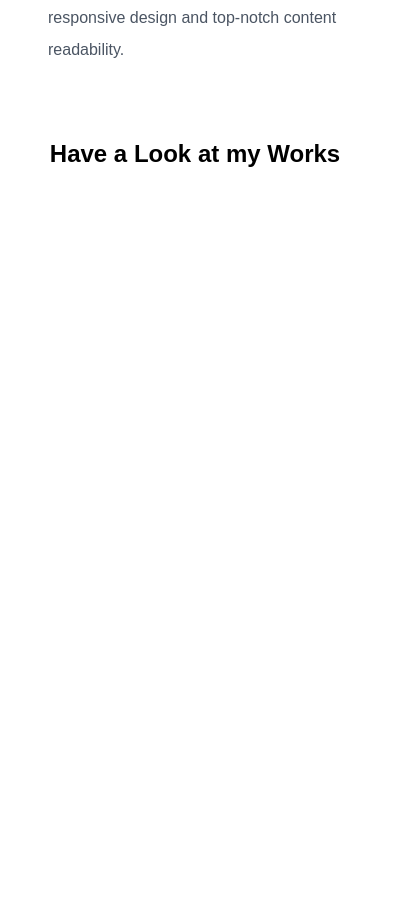
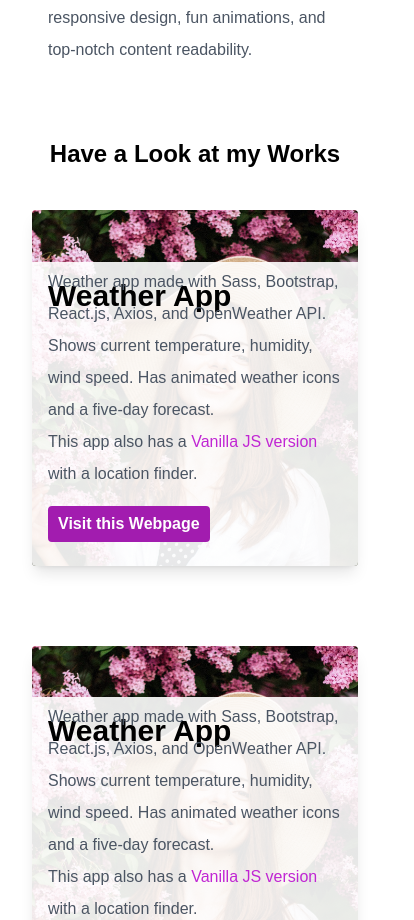
Before and after one commit to AleKoles/My-Portfolio, a Next.js app: page / in a window 390 px wide. Shown: the part 1080-2000 px from the top of the page, 414 px wide, since content can reach past the window. Before the commit the page ends 1258 px from the top, so only its background shows below. Built offline with nearby package versions, Linux system fonts and the light colour scheme.

Commit message:
feat: add projects component

```diff
--- a/pages/index.tsx
+++ b/pages/index.tsx
@@ -4,6 +4,7 @@ import { BsFillMoonStarsFill } from "react-icons/bs";
 import Image from "next/image";
 import avatar from "../public/Kolesnikova.jpg";
 import Tabs from "./tabs";
+import Works from "./works";
 
 export default function Home() {
   return (
@@ -23,8 +24,6 @@ export default function Home() {
               <li className="mt-1 cursor-pointer">
                 <BsFillMoonStarsFill />
               </li>
-              <li>Skills</li>
-              <li>Works</li>
               <li>
                 <a
                   className="box-border px-2 py-1 border-2 rounded border-fuchsia-700 text-white bg-fuchsia-700 hover:text-fuchsia-700 hover:bg-white"
@@ -46,22 +45,16 @@ export default function Home() {
             </h3>
           </div>
           <div className="text-4xl text-gray-600 flex justify-center gap-16 py-3">
-            <AiFillLinkedin />
-            <AiFillGithub />
-            <AiOutlineMail />
+            <AiFillLinkedin className="hover:scale-110 hover:text-black" />
+            <AiFillGithub className="hover:scale-110 hover:text-black" />
+            <AiOutlineMail className="hover:scale-110 hover:text-black" />
           </div>
           <div className="relative rounded-full w-72 h-72 mx-auto mt-10 mb-12 overflow-hidden">
             <Image src={avatar} alt="Oleksandra Kolesnikova" />
           </div>
         </section>
         <Tabs />
-        <section>
-          <div className="text-center">
-            <h3 className="font-semibold text-2xl md:text-3xl py-2">
-              Have a Look at my Works
-            </h3>
-          </div>
-        </section>
+        <Works />
       </main>
     </>
   );
--- a/pages/tabs.jsx
+++ b/pages/tabs.jsx
@@ -68,8 +68,8 @@ const Tabs = () => {
                   <p className="py-5 text-md lg:text-lg text-gray-600 leading-8">
                     I am a frontend developer passionate about web content
                     creation and delivering outstanding user experience. I
-                    develop SEO friendly websites with responsive design and
-                    top-notch content readability.
+                    develop SEO friendly websites with responsive design, fun
+                    animations, and top-notch content readability.
                   </p>
                 </div>
                 <div className={openTab === 2 ? "block" : "hidden"} id="link2">
--- /dev/null
+++ b/pages/works.tsx
@@ -0,0 +1,117 @@
+import Image from "next/image";
+import avatar from "../public/Kolesnikova.jpg";
+
+const Works = () => {
+  return (
+    <section>
+      <div className="text-center">
+        <h3 className="font-semibold text-2xl md:text-3xl py-2">
+          Have a Look at my Works
+        </h3>
+      </div>
+      <div className="flex flex-col md:flex-row flex-wrap gap-y-8 justify-around pt-8">
+        <div className="mb-12 card md:w-2/5 w-full rounded aspect-[11/12] relative group shadow-lg overflow-hidden">
+          <Image
+            className="w-full h-full object-cover aspect-square"
+            src={avatar}
+            alt="WeatherApp Image"
+          />
+          <div className="absolute transform lg:translate-y-3/4 group-hover:translate-y-0 transition-all duration-300 bottom-0 left-0 w-full flex flex-col gap-4 px-4 py-4 bg-white bg-opacity-90">
+            <span className="-mb-16 group-hover:mb-0 text-3xl font-semibold group-hover:pb-0 transition-all duration-300">
+              Weather App
+            </span>
+            <span className="lg:opacity-0 group-hover:opacity-100 transition-all duration-300 text-md text-gray-600 leading-8">
+              Weather app made with Sass, Bootstrap, React.js, Axios, and
+              OpenWeather API. Shows current temperature, humidity, wind speed.
+              Has animated weather icons and a five-day forecast. <br /> This
+              app also has a{" "}
+              <a
+                href="https://alekole-weather.netlify.app/"
+                target="_blank"
+                className="text-fuchsia-600"
+              >
+                Vanilla JS version
+              </a>{" "}
+              with a location finder.
+            </span>
+            <a
+              href="https://alekole-weather-react.netlify.app/"
+              target="_blank"
+              className="mb-2 box-border font-bold w-fit px-2 py-1 border-2 rounded border-fuchsia-700 text-white bg-fuchsia-700 hover:text-fuchsia-700 hover:bg-white"
+            >
+              Visit this Webpage
+            </a>
+          </div>
+        </div>
+        <div className="mb-12 card md:w-2/5 w-full rounded aspect-[11/12] relative group shadow-lg overflow-hidden">
+          <Image
+            className="w-full h-full object-cover aspect-square"
+            src={avatar}
+            alt="WeatherApp Image"
+          />
+          <div className="absolute transform lg:translate-y-3/4 group-hover:translate-y-0 transition-all duration-300 bottom-0 left-0 w-full flex flex-col gap-4 px-4 py-4 bg-white bg-opacity-90">
+            <span className="-mb-16 group-hover:mb-0 text-3xl font-semibold group-hover:pb-0 transition-all duration-300">
+              Weather App
+            </span>
+            <span className="lg:opacity-0 group-hover:opacity-100 transition-all duration-300 text-md text-gray-600 leading-8">
+              Weather app made with Sass, Bootstrap, React.js, Axios, and
+              OpenWeather API. Shows current temperature, humidity, wind speed.
+              Has animated weather icons and a five-day forecast. <br /> This
+              app also has a{" "}
+              <a
+                href="https://alekole-weather.netlify.app/"
+                target="_blank"
+                className="text-fuchsia-600"
+              >
+                Vanilla JS version
+              </a>{" "}
+              with a location finder.
+            </span>
+            <a
+              href="https://alekole-weather-react.netlify.app/"
+              target="_blank"
+              className="mb-2 box-border font-bold w-fit px-2 py-1 border-2 rounded border-fuchsia-700 text-white bg-fuchsia-700 hover:text-fuchsia-700 hover:bg-white"
+            >
+              Visit this Webpage
+            </a>
+          </div>
+        </div>
+        <div className="mb-12 card md:w-2/5 w-full rounded aspect-[11/12] relative group shadow-lg overflow-hidden">
+          <Image
+            className="w-full h-full object-cover aspect-square"
+            src={avatar}
+            alt="WeatherApp Image"
+          />
+          <div className="absolute transform lg:translate-y-3/4 group-hover:translate-y-0 transition-all duration-300 bottom-0 left-0 w-full flex flex-col gap-4 px-4 py-4 bg-white bg-opacity-90">
+            <span className="-mb-16 group-hover:mb-0 text-3xl font-semibold group-hover:pb-0 transition-all duration-300">
+              Weather App
+            </span>
+            <span className="lg:opacity-0 group-hover:opacity-100 transition-all duration-300 text-md text-gray-600 leading-8">
+              Weather app made with Sass, Bootstrap, React.js, Axios, and
+              OpenWeather API. Shows current temperature, humidity, wind speed.
+              Has animated weather icons and a five-day forecast. <br /> This
+              app also has a{" "}
+              <a
+                href="https://alekole-weather.netlify.app/"
+                target="_blank"
+                className="text-fuchsia-600"
+              >
+                Vanilla JS version
+              </a>{" "}
+              with a location finder.
+            </span>
+            <a
+              href="https://alekole-weather-react.netlify.app/"
+              target="_blank"
+              className="mb-2 box-border font-bold w-fit px-2 py-1 border-2 rounded border-fuchsia-700 text-white bg-fuchsia-700 hover:text-fuchsia-700 hover:bg-white"
+            >
+              Visit this Webpage
+            </a>
+          </div>
+        </div>
+      </div>
+    </section>
+  );
+};
+
+export default Works;
```
